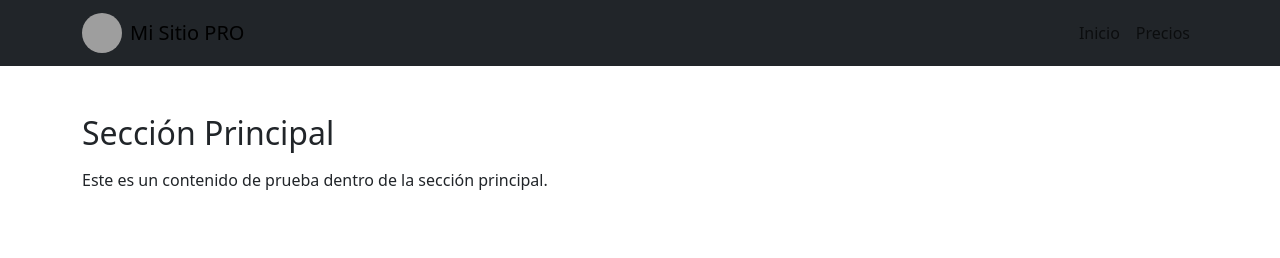
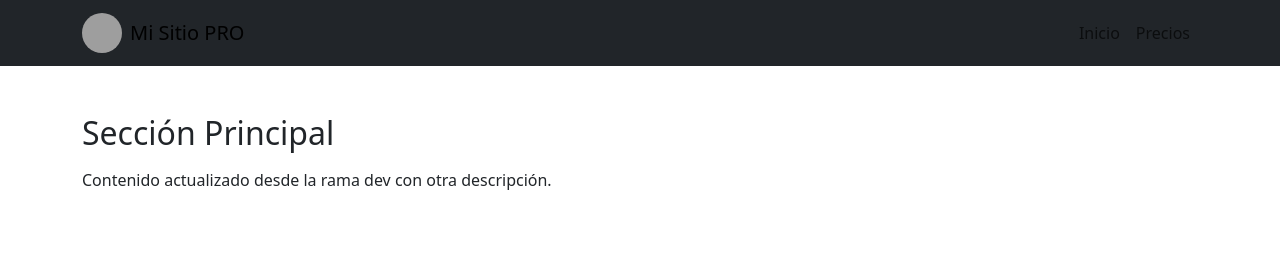
Before and after one commit to joaquin-fuentes-dev/git-y-github, a React (Vite) app: page / in a window 1280 px wide. Shown: the top 258 px of the page. Built offline with nearby package versions, Linux system fonts and the light colour scheme; grey boxes are pictures that could not be loaded.

Commit message:
feat: actualizar texto desde dev

```diff
--- a/src/components/SeccionPrincipal.jsx
+++ b/src/components/SeccionPrincipal.jsx
@@ -4,7 +4,7 @@ export default function SeccionPrincipal() {
   return (
     <Container className="py-5">
       <h2 className="mb-3">Sección Principal</h2>
-      <p>Este es un contenido de prueba dentro de la sección principal.</p>
+      <p> Contenido actualizado desde la rama dev con otra descripción.</p>
     </Container>
   );
 }
```
